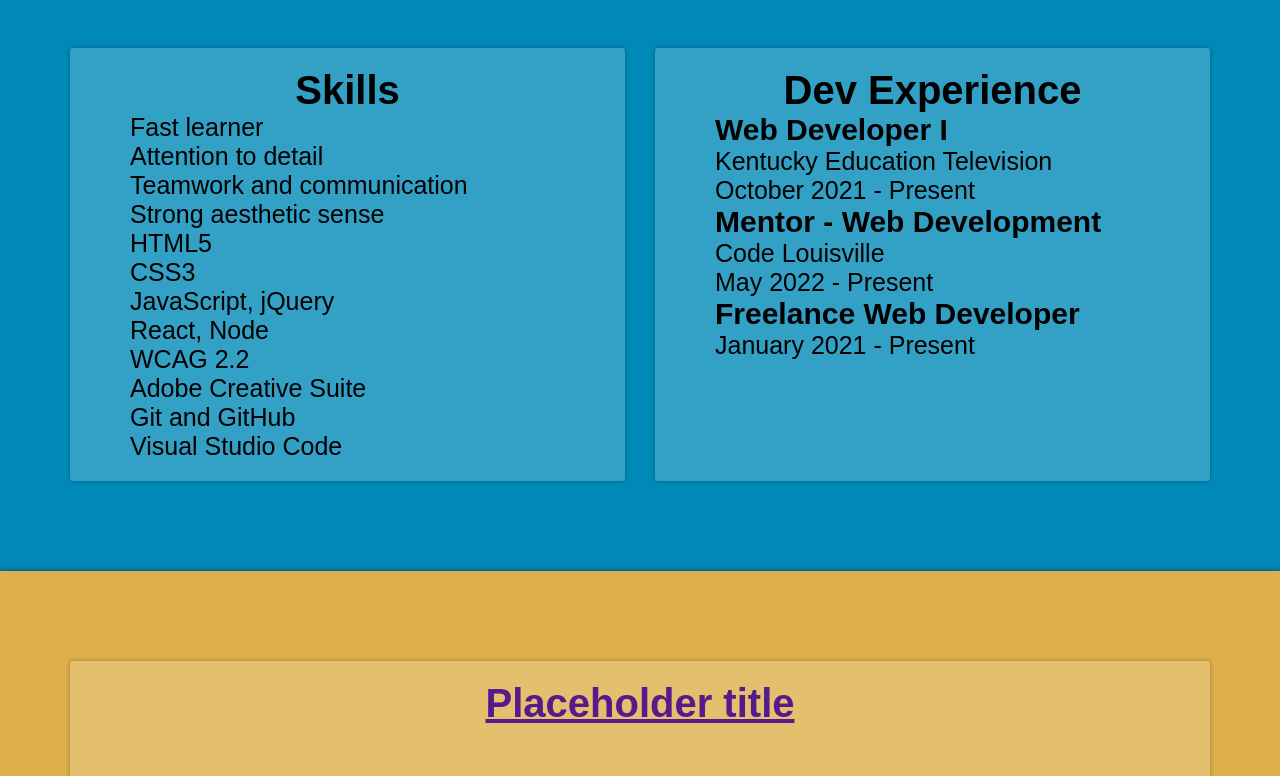
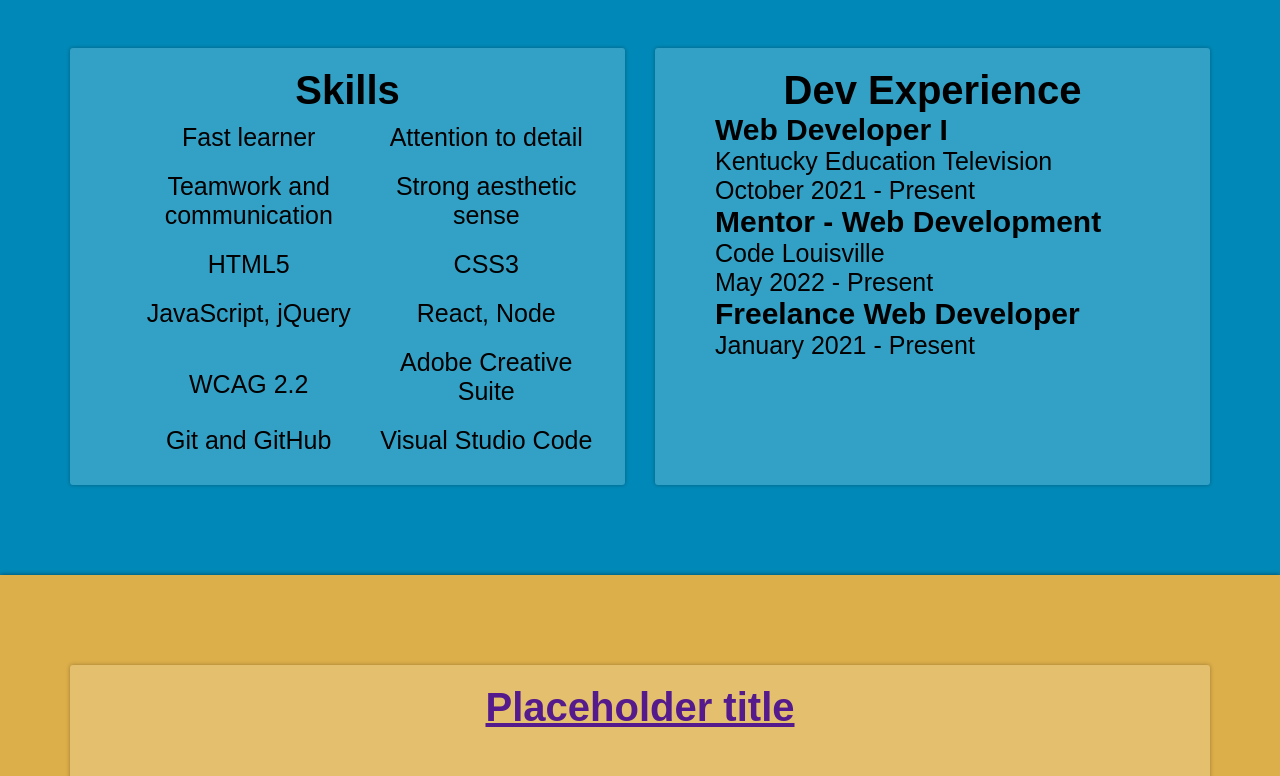
Before and after one commit to csobrien90/csobrien90.github.io, a React (Create React App) app: page / in a window 1280 px wide. Shown: the part 1604-2380 px from the top of the page. Built offline with nearby package versions, Linux system fonts and the light colour scheme; a web font is replaced by a local one.

Commit message:
style skills and flesh out skills data structure

```diff
--- a/src/components/Skills.js
+++ b/src/components/Skills.js
@@ -8,7 +8,7 @@ class Skills extends React.Component {
 				<h3>Skills</h3>
 				<ul>
 					{skills.map((skill, index) => {
-						return <li key={index}><p>{skill}</p></li>
+						return <li key={index}><img src={skill.imageSrc} alt={skill.imageAlt}></img><p>{skill.text}</p></li>
 					})}
 				</ul>
 			</article>
--- a/src/index.css
+++ b/src/index.css
@@ -108,7 +108,7 @@ Navigation
 	top: 0;
 	width: 100%;
 	height: 5.7em;
-	z-index: 2;
+	z-index: 5 ;
 	padding: .8em 0 .5em;
 	min-width: 60%;
 }
@@ -324,6 +324,23 @@ Experience
 	font-size: 6em;
 }
 
+.skills ul {
+	display: grid;
+	grid-template-columns: repeat(auto-fill, minmax(20em, 1fr));
+	align-items: center;
+	justify-items: center;
+}
+
+.skills ul li {
+	padding: 1em;
+	height: 100%;
+	width: 100%;
+	text-align: center;
+	display: grid;
+	align-items: center;
+	justify-items: center;
+}
+
 /*
 __________________
 Interests
--- a/src/skills.json
+++ b/src/skills.json
@@ -1,14 +1,62 @@
 [
-	"Fast learner",
-	"Attention to detail",
-	"Teamwork and communication",
-	"Strong aesthetic sense",
-	"HTML5",
-	"CSS3",
-	"JavaScript, jQuery",
-	"React, Node",
-	"WCAG 2.2",
-	"Adobe Creative Suite",
-	"Git and GitHub",
-	"Visual Studio Code"
+	{
+		"text": "Fast learner",
+		"imageSrc": "",
+		"imageAlt": ""
+	},
+	{
+		"text": "Attention to detail",
+		"imageSrc": "",
+		"imageAlt": ""
+	},
+	{
+		"text": "Teamwork and communication",
+		"imageSrc": "",
+		"imageAlt": ""
+	},
+	{
+		"text": "Strong aesthetic sense",
+		"imageSrc": "",
+		"imageAlt": ""
+	},
+	{
+		"text": "HTML5",
+		"imageSrc": "",
+		"imageAlt": ""
+	},
+	{
+		"text": "CSS3",
+		"imageSrc": "",
+		"imageAlt": ""
+	},
+	{
+		"text": "JavaScript, jQuery",
+		"imageSrc": "",
+		"imageAlt": ""
+	},
+	{
+		"text": "React, Node",
+		"imageSrc": "",
+		"imageAlt": ""
+	},
+	{
+		"text": "WCAG 2.2",
+		"imageSrc": "",
+		"imageAlt": ""
+	},
+	{
+		"text": "Adobe Creative Suite",
+		"imageSrc": "",
+		"imageAlt": ""
+	},
+	{
+		"text": "Git and GitHub",
+		"imageSrc": "",
+		"imageAlt": ""
+	},
+	{
+		"text": "Visual Studio Code",
+		"imageSrc": "",
+		"imageAlt": ""
+	}
 ]
```
